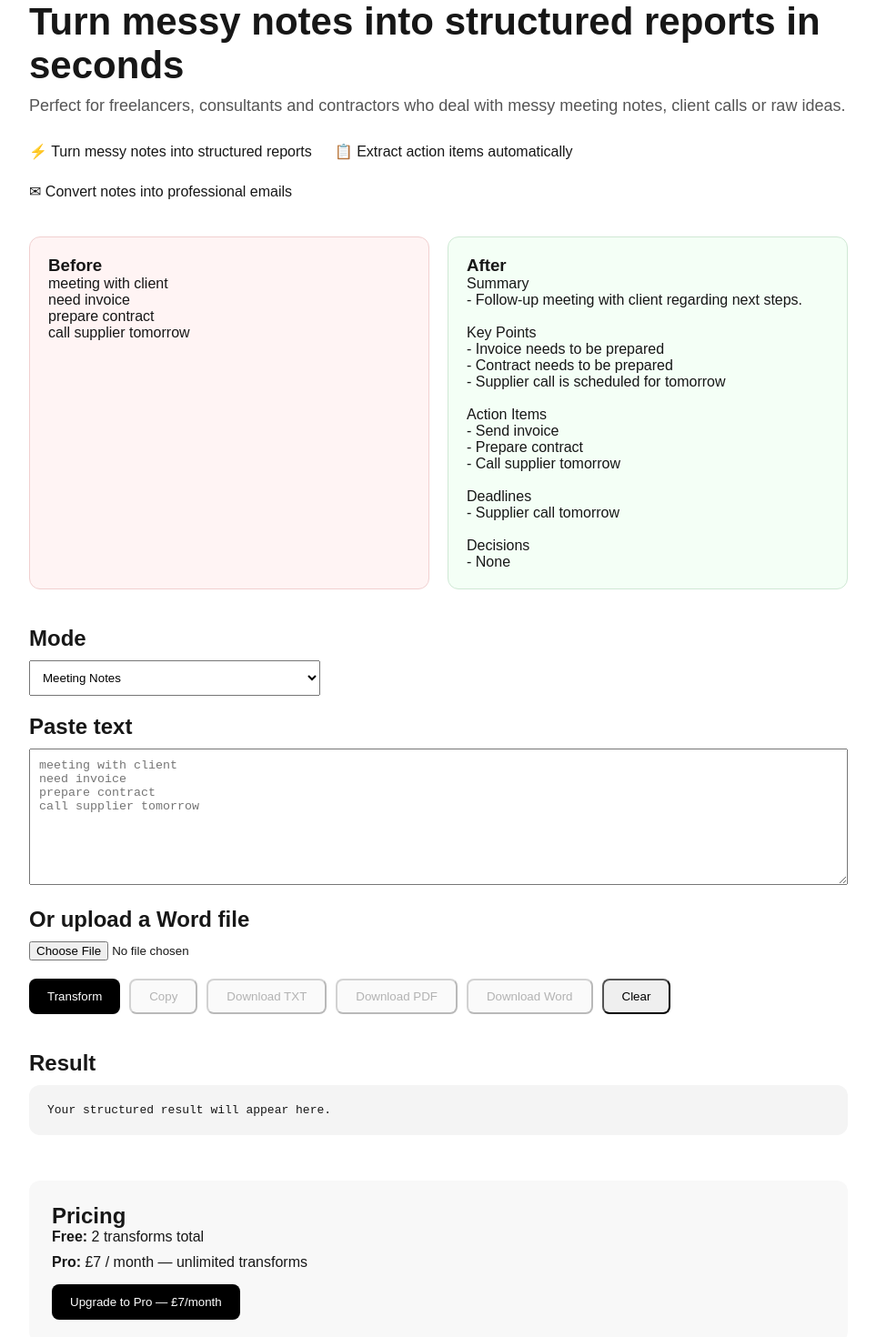
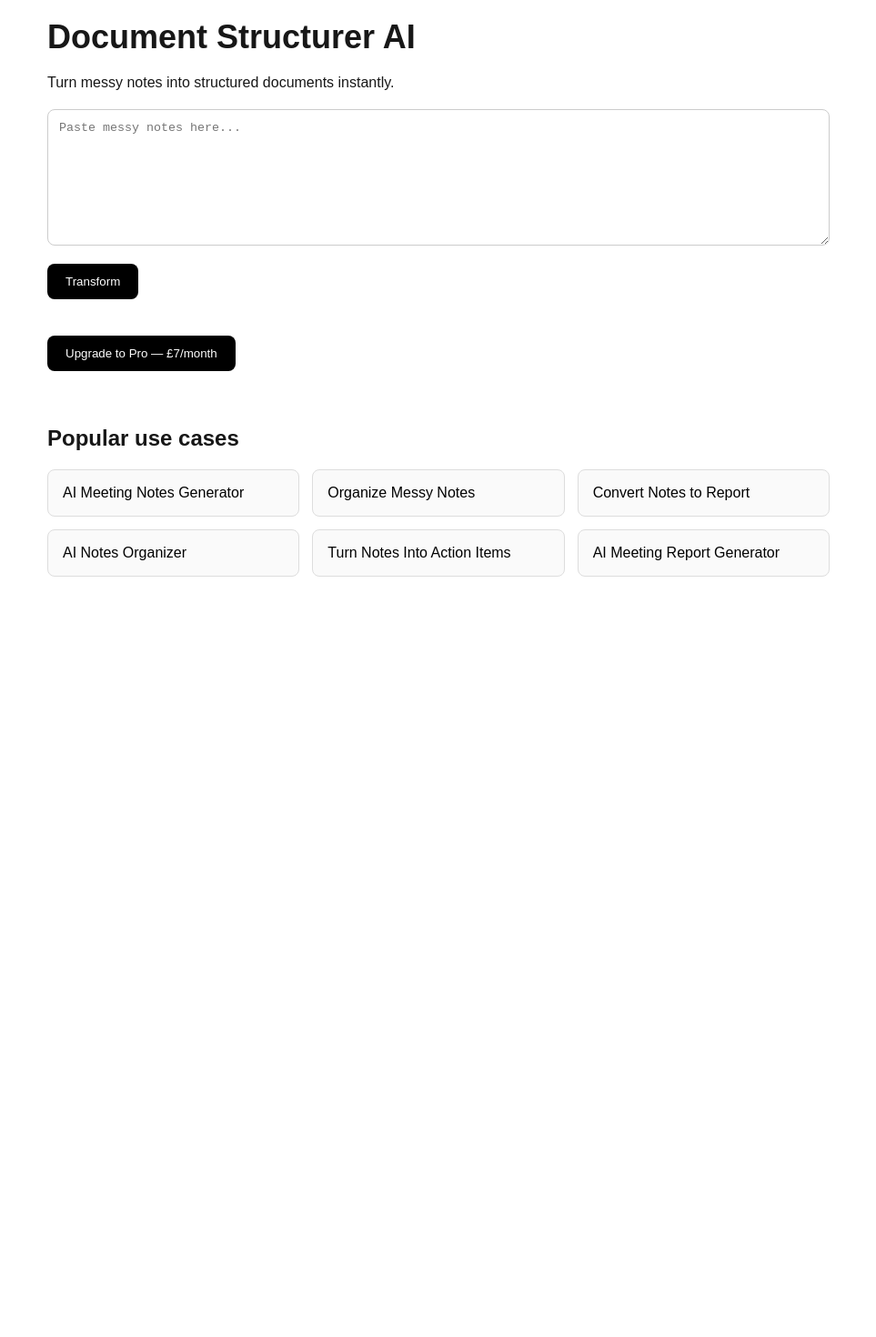
Before and after one commit to RobertFatu91/document-structurer-ai, a Next.js app: page / in a window 1280 px wide. Shown: the part 40-1510 px from the top of the page at 91% size, without its empty margins (158-1121 px from the left). After the commit the page ends 800 px from the top, so only its background shows below. Built offline with nearby package versions, Linux system fonts and the light colour scheme.

Commit message:
add seo  internal links

```diff
--- a/app/page.js
+++ b/app/page.js
@@ -1,395 +1,123 @@
 "use client";
 
-import { useEffect, useState } from "react";
-import { Document, Packer, Paragraph } from "docx";
-import jsPDF from "jspdf";
+import { useState } from "react";
 
 export default function Home() {
-  const [text, setText] = useState("");
-  const [result, setResult] = useState("");
-  const [mode, setMode] = useState("meeting");
-  const [file, setFile] = useState(null);
+
+  const [input, setInput] = useState("");
+  const [output, setOutput] = useState("");
   const [loading, setLoading] = useState(false);
-  const [copied, setCopied] = useState(false);
-  const [isPro, setIsPro] = useState(false);
+  const [proUser, setProUser] = useState(false);
 
-  useEffect(() => {
-    const proStatus = localStorage.getItem("isPro");
-    if (proStatus === "true") {
-      setIsPro(true);
-    }
-  }, []);
+  const handleTransform = async () => {
 
-  async function transform() {
-    if (!isPro) {
-      let count = localStorage.getItem("transformsCount");
-      count = count ? parseInt(count) : 0;
+    if (!input.trim()) return;
 
-      if (count >= 2) {
-        alert("Free plan limit reached. Upgrade to Pro for unlimited transforms.");
-        return;
-      }
-    }
+    setLoading(true);
 
-    try {
-      setLoading(true);
-      setCopied(false);
-
-      let res;
-
-      if (file) {
-        const formData = new FormData();
-        formData.append("file", file);
-        formData.append("mode", mode);
-
-        res = await fetch("/api/upload", {
+    const res = await fetch("/api/transform", {
       method: "POST",
-          body: formData,
-        });
-      } else {
-        res = await fetch("/api/ai", {
-          method: "POST",
-          headers: { "Content-Type": "application/json" },
-          body: JSON.stringify({ text, mode }),
-        });
-      }
-
-      const data = await res.json();
-      setResult(data.result || data.error || "No result");
-
-      if (!isPro) {
-        let count = localStorage.getItem("transformsCount");
-        count = count ? parseInt(count) : 0;
-        count += 1;
-        localStorage.setItem("transformsCount", count);
-      }
-    } catch (error) {
-      setResult("Error: " + error.message);
-    } finally {
-      setLoading(false);
-    }
-  }
-
-  async function upgradeToPro() {
-    try {
-      const res = await fetch("/api/create-checkout-session", {
-        method: "POST",
+      headers: {
+        "Content-Type": "application/json"
+      },
+      body: JSON.stringify({ text: input })
     });
 
     const data = await res.json();
 
-      if (data.url) {
-        window.location.href = data.url;
-      } else {
-        alert("Could not start checkout.");
-      }
-    } catch (error) {
-      alert("Checkout error.");
-    }
-  }
+    setOutput(data.result || "Error generating output");
 
-  async function copyText() {
-    if (!result) return;
-    await navigator.clipboard.writeText(result);
-    setCopied(true);
-    setTimeout(() => setCopied(false), 2000);
-  }
+    setLoading(false);
+  };
 
-  function downloadTXT() {
-    if (!result) return;
-
-    const element = document.createElement("a");
-    const fileBlob = new Blob([result], { type: "text/plain" });
-    element.href = URL.createObjectURL(fileBlob);
-    element.download = "structured.txt";
-    document.body.appendChild(element);
-    element.click();
-    document.body.removeChild(element);
-  }
-
-  function downloadPDF() {
-    if (!result) return;
-
-    const doc = new jsPDF();
-    const lines = doc.splitTextToSize(result, 180);
-
-    doc.setFont("helvetica", "normal");
-    doc.setFontSize(12);
-    doc.text(lines, 15, 20);
-
-    doc.save("structured-document.pdf");
-  }
-
-  async function downloadDocx() {
-    if (!result) return;
-
-    const lines = result.split("\n");
-
-    const doc = new Document({
-      sections: [
-        {
-          children: lines.map((line) => new Paragraph(line)),
-        },
-      ],
-    });
-
-    const blob = await Packer.toBlob(doc);
-    const url = URL.createObjectURL(blob);
-
-    const a = document.createElement("a");
-    a.href = url;
-    a.download = "structured-document.docx";
-    a.click();
-
-    URL.revokeObjectURL(url);
-  }
-
-  function clearAll() {
-    setText("");
-    setResult("");
-    setFile(null);
-    setCopied(false);
-
-    const input = document.getElementById("fileInput");
-    if (input) input.value = "";
-  }
+  const copyOutput = () => {
+    navigator.clipboard.writeText(output);
+  };
 
   return (
-    <div
-      style={{
-        maxWidth: "980px",
-        margin: "auto",
-        padding: "40px",
-        fontFamily: "Arial",
-      }}
-    >
-      <h1 style={{ fontSize: "42px", fontWeight: "700", marginBottom: "10px" }}>
-        Turn messy notes into structured reports in seconds
+    <main style={{ maxWidth: "900px", margin: "40px auto", padding: "20px", fontFamily: "Arial" }}>
+
+      <h1 style={{ fontSize: "36px", marginBottom: "20px" }}>
+        Document Structurer AI
       </h1>
 
-      <p style={{ fontSize: "18px", color: "#555", marginBottom: "30px" }}>
-        Perfect for freelancers, consultants and contractors who deal with messy
-        meeting notes, client calls or raw ideas.
+      <p style={{ marginBottom: "20px" }}>
+        Turn messy notes into structured documents instantly.
       </p>
 
-      <div style={{ display: "flex", gap: "25px", marginBottom: "40px", flexWrap: "wrap" }}>
-        <div>⚡ Turn messy notes into structured reports</div>
-        <div>📋 Extract action items automatically</div>
-        <div>✉ Convert notes into professional emails</div>
-      </div>
-
-      <div
-        style={{
-          display: "grid",
-          gridTemplateColumns: "1fr 1fr",
-          gap: "20px",
-          marginBottom: "40px",
-        }}
-      >
-        <div
-          style={{
-            background: "#fff4f4",
-            padding: "20px",
-            borderRadius: "12px",
-            border: "1px solid #f1d0d0",
-          }}
-        >
-          <h3 style={{ marginTop: 0 }}>Before</h3>
-          <pre style={{ whiteSpace: "pre-wrap", margin: 0, fontFamily: "Arial" }}>
-{`meeting with client
-need invoice
-prepare contract
-call supplier tomorrow`}
-          </pre>
-        </div>
-
-        <div
-          style={{
-            background: "#f4fff6",
-            padding: "20px",
-            borderRadius: "12px",
-            border: "1px solid #cfe8d4",
-          }}
-        >
-          <h3 style={{ marginTop: 0 }}>After</h3>
-          <pre style={{ whiteSpace: "pre-wrap", margin: 0, fontFamily: "Arial" }}>
-{`Summary
-- Follow-up meeting with client regarding next steps.
-
-Key Points
-- Invoice needs to be prepared
-- Contract needs to be prepared
-- Supplier call is scheduled for tomorrow
-
-Action Items
-- Send invoice
-- Prepare contract
-- Call supplier tomorrow
-
-Deadlines
-- Supplier call tomorrow
-
-Decisions
-- None`}
-          </pre>
-        </div>
-      </div>
-
-      <h2 style={{ marginBottom: "10px" }}>Mode</h2>
-
-      <select
-        value={mode}
-        onChange={(e) => setMode(e.target.value)}
-        style={{ padding: "10px", marginBottom: "20px", width: "100%", maxWidth: "320px" }}
-      >
-        <option value="meeting">Meeting Notes</option>
-        <option value="email">Professional Email</option>
-        <option value="tasks">Task List</option>
-        <option value="summary">Summary</option>
-      </select>
-
-      <h2>Paste text</h2>
-
       <textarea
-        value={text}
-        onChange={(e) => setText(e.target.value)}
-        placeholder="meeting with client
-need invoice
-prepare contract
-call supplier tomorrow"
+        value={input}
+        onChange={(e) => setInput(e.target.value)}
+        placeholder="Paste messy notes here..."
         style={{
           width: "100%",
           height: "150px",
-          padding: "10px",
-          marginTop: "10px",
-          marginBottom: "20px",
+          padding: "12px",
+          borderRadius: "8px",
+          border: "1px solid #ccc",
+          marginBottom: "16px"
         }}
       />
 
-      <div style={{ marginBottom: "20px" }}>
-        <h2 style={{ marginBottom: "10px" }}>Or upload a Word file</h2>
-        <input
-          id="fileInput"
-          type="file"
-          accept=".docx"
-          onChange={(e) => setFile(e.target.files[0])}
-        />
-        {file && (
-          <p style={{ marginTop: "10px", color: "#555" }}>
-            Selected file: <strong>{file.name}</strong>
-          </p>
-        )}
-      </div>
-
-      <div style={{ display: "flex", gap: "10px", flexWrap: "wrap" }}>
       <button
-          onClick={transform}
-          disabled={loading}
+        onClick={handleTransform}
         style={{
+          padding: "12px 20px",
           background: "black",
           color: "white",
-            padding: "10px 20px",
           border: "none",
-            cursor: "pointer",
           borderRadius: "8px",
+          cursor: "pointer"
         }}
       >
-          {loading ? "Working..." : "Transform"}
+        {loading ? "Processing..." : "Transform"}
       </button>
 
-        <button
-          onClick={copyText}
-          disabled={!result}
-          style={{
-            padding: "10px 20px",
-            cursor: "pointer",
-            borderRadius: "8px",
-          }}
-        >
-          {copied ? "Copied!" : "Copy"}
-        </button>
+      {output && (
+        <div style={{ marginTop: "30px" }}>
 
-        <button
-          onClick={downloadTXT}
-          disabled={!result}
-          style={{
-            padding: "10px 20px",
-            cursor: "pointer",
-            borderRadius: "8px",
-          }}
-        >
-          Download TXT
-        </button>
-
-        <button
-          onClick={downloadPDF}
-          disabled={!result}
-          style={{
-            padding: "10px 20px",
-            cursor: "pointer",
-            borderRadius: "8px",
-          }}
-        >
-          Download PDF
-        </button>
-
-        <button
-          onClick={downloadDocx}
-          disabled={!result}
-          style={{
-            padding: "10px 20px",
-            cursor: "pointer",
-            borderRadius: "8px",
-          }}
-        >
-          Download Word
-        </button>
-
-        <button
-          onClick={clearAll}
-          style={{
-            padding: "10px 20px",
-            cursor: "pointer",
-            borderRadius: "8px",
-          }}
-        >
-          Clear
-        </button>
-      </div>
-
-      <h2 style={{ marginTop: "40px" }}>Result</h2>
+          <h2>Structured Output</h2>
 
           <pre
             style={{
               background: "#f4f4f4",
-          padding: "20px",
-          whiteSpace: "pre-wrap",
-          marginTop: "10px",
-          borderRadius: "12px",
+              padding: "16px",
+              borderRadius: "8px",
+              whiteSpace: "pre-wrap"
             }}
           >
-        {result || "Your structured result will appear here."}
+            {output}
           </pre>
 
-      <div style={{ marginTop: "50px", padding: "25px", background: "#f8f8f8", borderRadius: "12px" }}>
-        <h2 style={{ marginTop: 0 }}>Pricing</h2>
-        <p style={{ marginBottom: "10px" }}>
-          <strong>Free:</strong> 2 transforms total
-        </p>
-        <p style={{ marginBottom: "15px" }}>
-          <strong>Pro:</strong> £7 / month — unlimited transforms
-        </p>
+          <button
+            onClick={copyOutput}
+            style={{
+              marginTop: "12px",
+              padding: "10px 16px",
+              borderRadius: "8px",
+              border: "none",
+              background: "#333",
+              color: "white",
+              cursor: "pointer"
+            }}
+          >
+            Copy
+          </button>
 
-        {!isPro ? (
+        </div>
+      )}
+
+      <div style={{ marginTop: "40px" }}>
+
+        {!proUser ? (
           <button
-            onClick={upgradeToPro}
             style={{
-              background: "black",
-              color: "white",
               padding: "12px 20px",
               border: "none",
               borderRadius: "8px",
               cursor: "pointer",
+              background: "black",
+              color: "white"
             }}
           >
             Upgrade to Pro — £7/month
@@ -399,8 +127,62 @@ call supplier tomorrow"
             Pro mode active
           </div>
         )}
+
       </div>
+
+      {/* SEO INTERNAL LINKS */}
+
+      <div style={{ marginTop: "60px" }}>
+
+        <h2 style={{ marginBottom: "20px" }}>
+          Popular use cases
+        </h2>
+
+        <div
+          style={{
+            display: "grid",
+            gridTemplateColumns: "repeat(auto-fit, minmax(220px, 1fr))",
+            gap: "14px"
+          }}
+        >
+
+          <a href="/seo/ai-meeting-notes" style={cardStyle}>
+            AI Meeting Notes Generator
+          </a>
+
+          <a href="/seo/organize-messy-notes" style={cardStyle}>
+            Organize Messy Notes
+          </a>
+
+          <a href="/seo/convert-notes-to-report" style={cardStyle}>
+            Convert Notes to Report
+          </a>
+
+          <a href="/seo/ai-notes-organizer" style={cardStyle}>
+            AI Notes Organizer
+          </a>
+
+          <a href="/seo/notes-to-action-items" style={cardStyle}>
+            Turn Notes Into Action Items
+          </a>
+
+          <a href="/seo/meeting-report-generator" style={cardStyle}>
+            AI Meeting Report Generator
+          </a>
+
         </div>
+
+      </div>
+
+    </main>
   );
 }
-// pdf export update
+
+const cardStyle = {
+  textDecoration: "none",
+  color: "black",
+  border: "1px solid #ddd",
+  padding: "16px",
+  borderRadius: "8px",
+  background: "#fafafa"
+};
```
Lines whose indentation alone changed are shown as unchanged.
